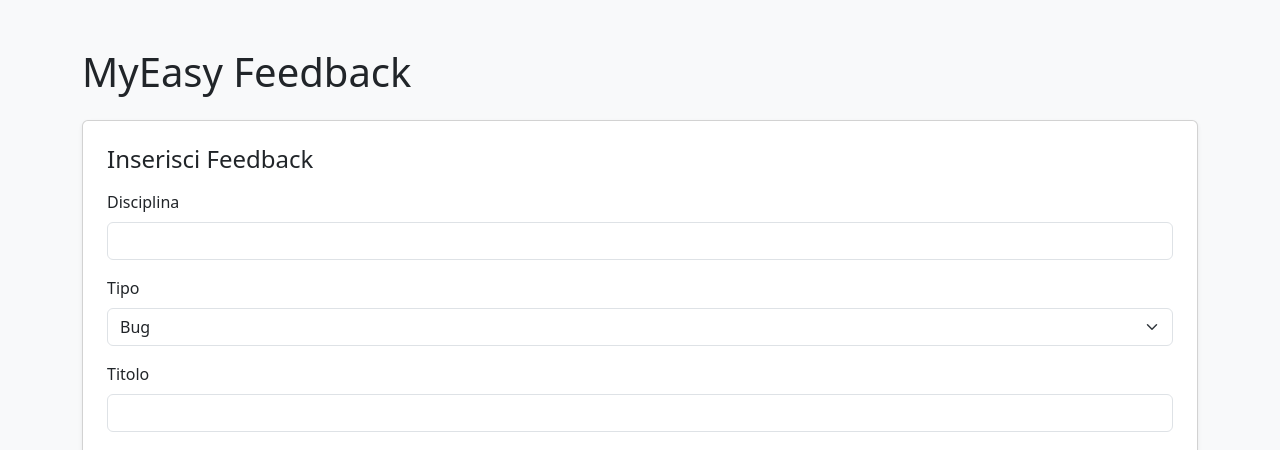
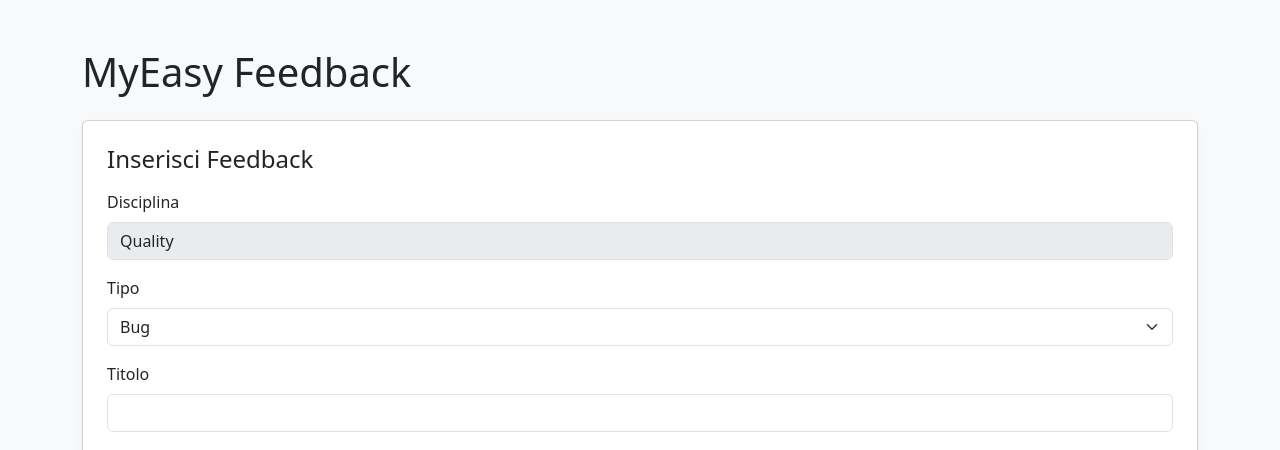
Before and after one commit to union2104-oss/myeasy-feedback, a Flask app: page / in a window 1280 px wide. Shown: the top 450 px of the page. Run offline with Flask 3, Linux system fonts and the light colour scheme; data that the repository does not hold is empty.

Commit message:
simplify feedback types + improve UI

```diff
--- a/templates/edit.html
+++ b/templates/edit.html
@@ -14,12 +14,13 @@
 
     <div class="card p-4 shadow-sm">
 
-        <!-- ⚠️ enctype fondamentale -->
         <form method="post" enctype="multipart/form-data">
 
             <div class="mb-3">
                 <label class="form-label">Disciplina</label>
-                <input type="text" name="disciplina" class="form-control" value="{{ feedback[1] }}">
+                <input type="text" class="form-control" value="Quality" disabled>
+
+                <input type="hidden" name="disciplina" value="Quality">
             </div>
 
             <div class="mb-3">
@@ -28,7 +29,6 @@
                     <option {% if feedback[2]=='Bug' %}selected{% endif %}>Bug</option>
                     <option {% if feedback[2]=='Miglioramento' %}selected{% endif %}>Miglioramento</option>
                     <option {% if feedback[2]=='Richiesta' %}selected{% endif %}>Richiesta</option>
-                    <option {% if feedback[2]=='Processo' %}selected{% endif %}>Processo</option>
                 </select>
             </div>
 
--- a/templates/index.html
+++ b/templates/index.html
@@ -20,7 +20,10 @@
 
             <div class="mb-3">
                 <label class="form-label">Disciplina</label>
-                <input type="text" name="disciplina" class="form-control">
+                <input type="text" class="form-control" value="Quality" disabled>
+
+                <!-- valore reale inviato -->
+                <input type="hidden" name="disciplina" value="Quality">
             </div>
 
             <div class="mb-3">
@@ -29,7 +32,6 @@
                     <option value="Bug">Bug</option>
                     <option value="Miglioramento">Miglioramento</option>
                     <option value="Richiesta">Richiesta</option>
-                    <option value="Processo">Processo</option>
                 </select>
             </div>
 
```
Also changed, not shown: feedback.db.
